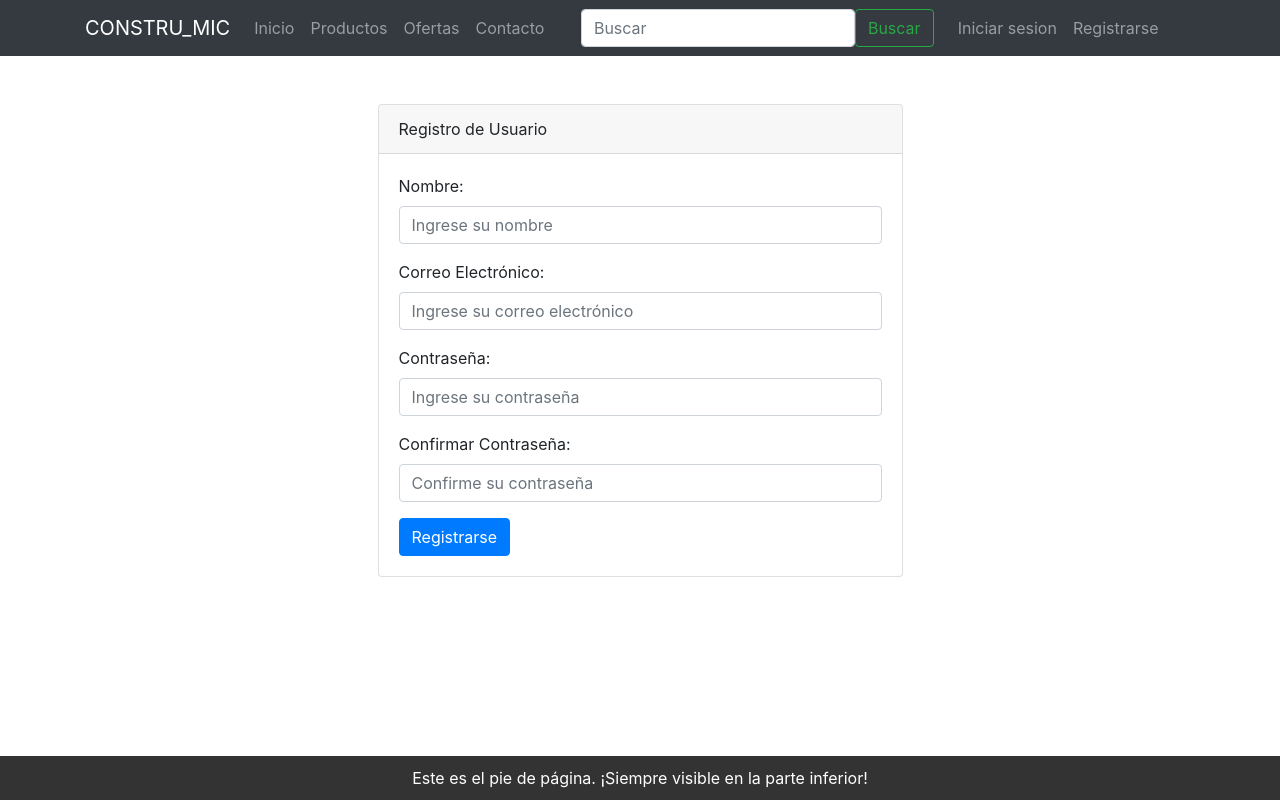
After one commit to MarcosKingsDuoc/CONSTRU_MIC, a Django app: page /registrarse/ in a window 1280 px wide. The commit adds this page. Run offline with Django 5.2, Linux system fonts and the light colour scheme; some libraries are stand-ins or nearby versions.

Commit message:
Paginas de Register & Login, header corregido

```diff
--- a/construmic/construmic/urls.py
+++ b/construmic/construmic/urls.py
@@ -22,15 +22,19 @@ from .views import (
     index_page,
     productos_page,
     contacto_page,
-    ofertas_page,)
+    ofertas_page,
+    iniciar_sesion_page,
+    registrarse_page)
 
 # from CarritoApp.views import tienda
 
 urlpatterns = [
     path('admin/', admin.site.urls),
-    path('', index_page),
-    path('productos/', productos_page),
-    path('ofertas/', ofertas_page),
+    path('', index_page, name='inicio_page'),
+    path('productos/', productos_page, name='productos_page'),
+    path('ofertas/', ofertas_page, name='ofertas_page'),
     path('contacto/', contacto_page, name='contacto_page'),
+    path('iniciar_sesion/', iniciar_sesion_page, name='iniciar_sesion_page'),
+    path('registrarse/', registrarse_page, name='registrarse_page')
     # path('tienda/', tienda)
 ]
--- a/construmic/construmic/views.py
+++ b/construmic/construmic/views.py
@@ -37,3 +37,9 @@ def contacto_page(request):
         else:
             messages.error(request, 'Por favor, complete todos los campos.')
     return render(request, 'contacto.html')
+
+def iniciar_sesion_page(request):
+    return render(request, 'iniciar-sesion.html')
+
+def registrarse_page(request):
+    return render(request, 'registrarse.html')
--- a/construmic/templates/base/header.html
+++ b/construmic/templates/base/header.html
@@ -7,23 +7,36 @@
         <div class="collapse navbar-collapse" id="navbarSupportedContent">
             <ul class="navbar-nav me-auto mb-2 mb-lg-0">
                 <li class="nav-item">
-                  <a class="nav-link active" aria-current="page" href="/">Inicio</a>
+                    <a class="nav-link" aria-current="page" href="{% url 'inicio_page' %}">Inicio</a>
                 </li>
                 <li class="nav-item">
-                  <a class="nav-link" href="/productos">Productos</a>
+                    <a class="nav-link" href="{% url 'productos_page' %}">Productos</a>
                 </li>
                 <li class="nav-item">
-                  <a class="nav-link" href="/ofertas">Ofertas</a>
+                    <a class="nav-link" href="{% url 'ofertas_page' %}">Ofertas</a>
                 </li>
                 <li class="nav-item">
-                  <a class="nav-link" href="/contacto">Contacto</a>
+                    <a class="nav-link" href="{% url 'contacto_page' %}">Contacto</a>
                 </li>
             </ul>
+        </div>
 
         <form class="d-flex ms-auto mr-3">
             <input class="form-control me-2" type="search" placeholder="Buscar" aria-label="Buscar">
             <button class="btn btn-outline-success" type="submit">Buscar</button>
         </form>
+
+        <div class="collapse navbar-collapse" id="navbarSupportedContent">
+            <ul class="navbar-nav me-auto mb-2 mb-lg-0">
+                <li class="nav-item">
+                    <a class="nav-link"  href="{% url 'iniciar_sesion_page' %}">Iniciar sesion</a>
+                </li>
+                <li class="nav-item">
+                    <a class="nav-link" href="{% url 'registrarse_page' %}">Registrarse</a>
+                </li>
+
+            </ul>
         </div>
+
     </div>
 </nav>
--- /dev/null
+++ b/construmic/templates/registrarse.html
@@ -0,0 +1,48 @@
+{% extends 'base/base.html' %}
+{% load static %}
+
+{% block title %}Iniciar sesion{% endblock %}
+
+
+
+{% block header_page %}
+
+
+
+{% endblock %}
+
+
+{% block content %}
+<div class="container mt-5">
+    <div class="row justify-content-center">
+      <div class="col-md-6">
+        <div class="card">
+          <div class="card-header">
+            Registro de Usuario
+          </div>
+          <div class="card-body">
+            <form>
+              <div class="form-group">
+                <label for="nombre">Nombre:</label>
+                <input type="text" class="form-control" id="nombre" placeholder="Ingrese su nombre">
+              </div>
+              <div class="form-group">
+                <label for="email">Correo Electrónico:</label>
+                <input type="email" class="form-control" id="email" placeholder="Ingrese su correo electrónico">
+              </div>
+              <div class="form-group">
+                <label for="password">Contraseña:</label>
+                <input type="password" class="form-control" id="password" placeholder="Ingrese su contraseña">
+              </div>
+              <div class="form-group">
+                <label for="confirm_password">Confirmar Contraseña:</label>
+                <input type="password" class="form-control" id="confirm_password" placeholder="Confirme su contraseña">
+              </div>
+              <button type="submit" class="btn btn-primary">Registrarse</button>
+            </form>
+          </div>
+        </div>
+      </div>
+    </div>
+  </div>
+{% endblock %}
```
Also changed, not shown: construmic/templates/iniciar-sesion.html (added, +51 -0 lines), construmic/templates/base/footer.html (line endings or trailing spaces). Lines whose indentation alone changed are shown as unchanged.
